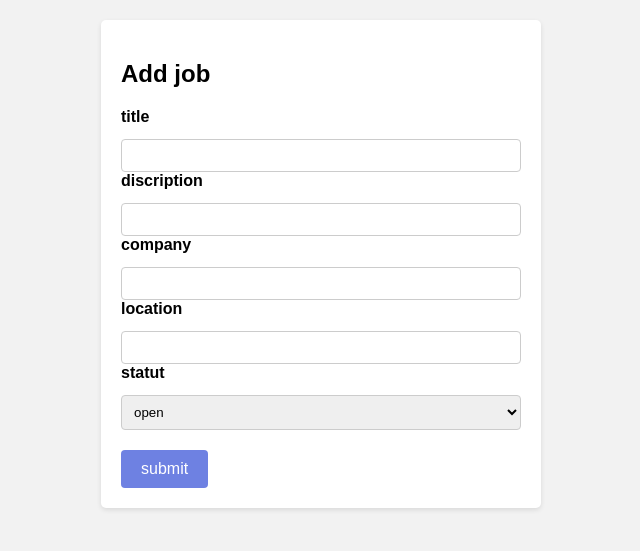
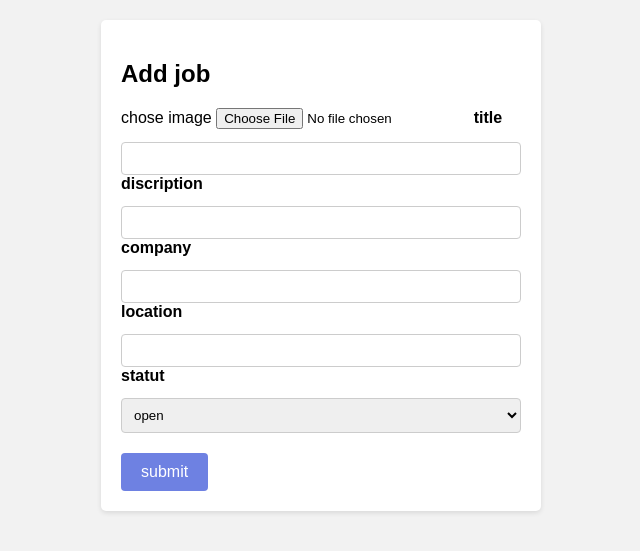
Before and after one commit to erbaiy/jobeasy, a PHP site: page /dashboard/crudjob/add.php in a window 1280 px wide. Shown: the top 551 px of the page, without its empty margins (319-959 px from the left). Run offline with PHP 8.4, Linux system fonts and the light colour scheme.

Commit message:
add upload image

```diff
--- a/dashboard/crudjob/add.php
+++ b/dashboard/crudjob/add.php
@@ -54,7 +54,39 @@ require('../../includes/connection.php');
 $job=new Jobs();
 
 if(isset($_POST['submit'])){
-    $job->addJob($_POST['title'],$_POST['discription'],$_POST['company'],$_POST['location'],$_POST['status']);
+    $image_name= $_FILES['jobImage']['name'];
+    $image_temp= $_FILES['jobImage']['tmp_name'];
+    $image_type= $_FILES['jobImage']['type'];
+    $image_size= $_FILES['jobImage']['size'];
+    $image_error= $_FILES['jobImage']['error'];
+    $allowed = array('jpg' , 'png' , 'jif');
+    $image = explode('.' , $image_name);
+    $image_ext = strtolower(end($image));
+
+    if($image_error == 4){
+        echo "file is not uploaded";
+    }
+    else if($image_size){
+        if(in_array($image_ext , $allowed)){
+            $jobImage = uniqid() . $image_name;
+            move_uploaded_file($image_temp , $_SERVER['DOCUMENT_ROOT'] . '/sprint3/dashboard/img/' . $jobImage);
+
+            // $jobs = $job->add_job($jobName , $jobDescription , $jobCompany , $jobLocation , $jobstatus , $jobImage);
+            $job->addJob($_POST['title'],$_POST['discription'],$_POST['company'],$_POST['location'],$_POST['status'],$jobImage);
+            if($job){
+                header('location:../jobs.php');
+            }
+        }else{
+            echo "file is not valid you need this extention ('jpg' , 'png' , 'jfif')";
+        }
+    }else{
+        echo "size to file is so heigh";
+    }
+
+
+
+
+    // $job->addJob($_POST['title'],$_POST['discription'],$_POST['company'],$_POST['location'],$_POST['status']);
 
 }
 ?>
@@ -120,7 +152,10 @@ if(isset($_POST['submit'])){
 <body>
     <div class="container">
         <h2>Add job</h2>
-        <form action="" method="POST" id="form">
+        <form action="" method="POST" enctype="multipart/form-data" id="form">
+            <label for="">chose image</label>
+            <input type="file" name="jobImage">
+
             <label for="user_name" class="label">title</label>
             <input required type="text" name="title" id="user_name" class="input-field" >
 
--- a/includes/connection.php
+++ b/includes/connection.php
@@ -48,6 +48,7 @@ class Login extends Connection
 {
 
 
+  session_start();
 
   $query = "SELECT * FROM users WHERE username = '$username'";
   $result = mysqli_query($this->conn, $query);
@@ -55,19 +56,22 @@ class Login extends Connection
 
  if($username==$row['username'])
  {
-  session_start();
   $_SESSION['user_id']=$row['id'];
   if(password_verify($password, $row['password'])&& $row['role_name']=='admin'){
     header('location:dashboard/offre.php');
+    // echo "work1";
     exit();
   }elseif(password_verify($password, $row['password'])&& $row['role_name']=='candidat'){
     header('location: index.php');
+    // echo "work1";
     exit();
 
   }
 }else{
   echo
   "<script>alert('ivalid! invalid username');</script>";
+
+  // echo 'error';
   exit();
 }
 return $result;
@@ -151,8 +155,9 @@ while($row=mysqli_fetch_assoc($result)){
 
 }
 }
-public function addJob($title, $description, $company, $location, $status) {
-  $query = "INSERT INTO jobs (title, description, company, location, status) VALUES ('$title', '$description', '$company', '$location', '$status')";
+public function addJob($title, $description, $company, $location, $status,$image) {
+ $query = "INSERT INTO jobs (title, description, company, location, status, image_path) VALUES ('$title', '$description', '$company', '$location', '$status', '$image')";
+ $query = "INSERT INTO jobs (title, description, company, location, status, image_path) VALUES ('$title', '$description', '$company', '$location', '$status', '$image')";
 
   $result = mysqli_query($this->conn, $query);
 }
@@ -183,7 +188,7 @@ public function addJob($title, $description, $company, $location, $status) {
 ?>
             <article class="postcard light yellow">
                 <a class="postcard__img_link" href="#">
-                    <img class="postcard__img" src="dashboard/img/imagaz.jpg" alt="Image Title" />
+                    <img class="postcard__img" src="dashboard/img/<?php echo $row['image_path']?>" alt="Image Title" />
                 </a>
                 <div class="postcard__text t-dark">
                     <h3 class="postcard__title yellow"><a href="#"><?php echo $row['title']?></a></h3>
```
Also changed, not shown: dashboard/img/657f059d0e167istockphoto-1418475387-1024x1024.jpg (added), dashboard/img/657f0603c6686istockphoto-1695284726-1024x1024.jpg (added), dashboard/img/657f06baae4adistockphoto-1468080066-1024x1024.jpg (added), dashboard/img/657f0776787d5istockphoto-1695284726-1024x1024.jpg (added), dashboard/img/657f08761070cCapture d'écran 2023-10-30 113503.png (added), dashboard/img/657f0946674a8Capture d'écran 2023-10-30 113503.png (added), dashboard/img/657f098c44ddcCapture d'écran 2023-10-30 113503.png (added), dashboard/img/657f09e97705eCapture d'écran 2023-10-30 113503.png (added), dashboard/img/657f0aee8ad4fistockphoto-1468080066-1024x1024.jpg (added).
